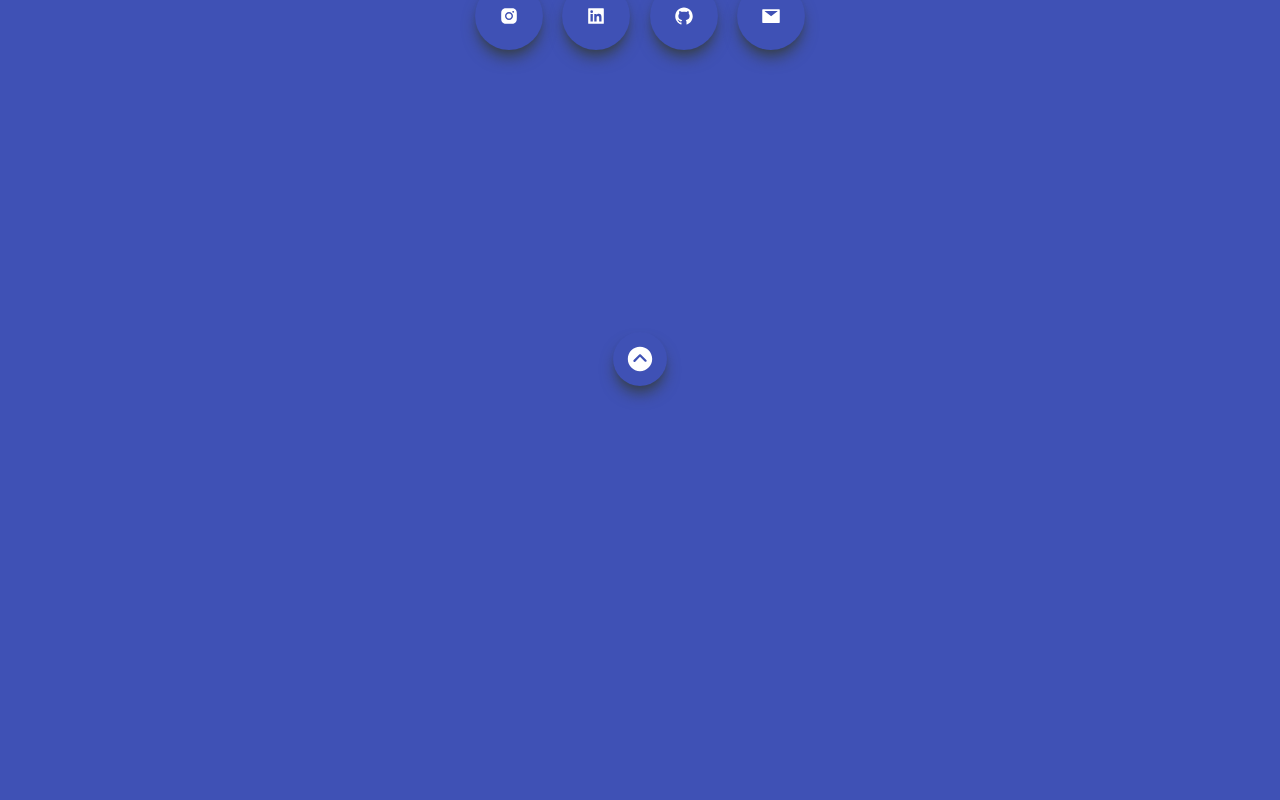
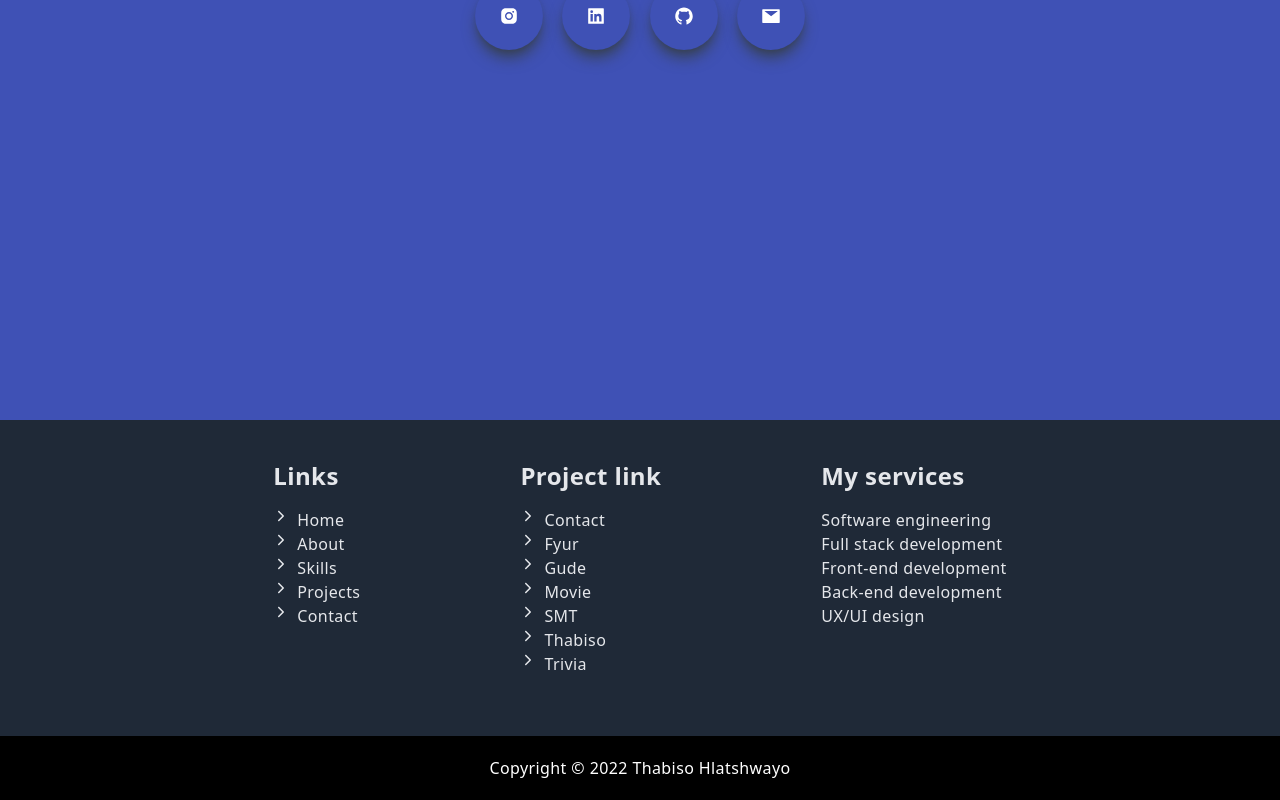
Before and after one commit to Thabiso-Timzo/Thabiso-Hlatshwayo, a Next.js app: page / in a window 1280 px wide. Shown: the part 596-1396 px from the top of the page. Before the commit the page ends 1030 px from the top, so only its background shows below. Built offline with nearby package versions, Linux system fonts and the light colour scheme.

Commit message:
Modified footer design

```diff
--- a/components/footer/Footer.jsx
+++ b/components/footer/Footer.jsx
@@ -1,17 +1,165 @@
 import Link from 'next/link'
-import React from 'react'
-import { IoIosArrowDropupCircle  } from 'react-icons/io'
+import React, { useEffect, useState} from 'react'
+import { IoIosArrowDropupCircle, IoIosArrowForward  } from 'react-icons/io'
 
 const Footer = () => {
+  const [toTop, setToTop] = useState(false)
+
+  useEffect(() => {
+    window.addEventListener('scroll', () => {
+      if (window.scrollY > 100) {
+        setToTop(true)
+      } else {
+        setToTop(false)
+      }
+    })
+  },[])
+
+  const scrollUp = () => {
+    window.scrollTo({
+      top: 0,
+      behaviour: 'smooth'
+    })
+  }
+
   return (
-    <div>
+    <div className={'mt-10'}>
         <div className={'flex justify-center py-12'}>
-            <Link href='/' >
-                <div className={'rounded-full shadow-lg shadow-gray-700 p-3 cursor-pointer hover:scale-105 ease-in duration-75'}>
-                    <IoIosArrowDropupCircle size={30}/>
-                </div>
-            </Link>
+          {toTop && (
+            <div onClick={scrollUp} className={'rounded-full shadow-lg shadow-gray-700 p-3 cursor-pointer hover:scale-105 ease-in duration-75'}>
+              <IoIosArrowDropupCircle size={30}/>
+            </div>
+          )}
         </div>
+        <footer className={'bg-gray-900'}>
+         <div className={'p-10 bg-gray-800 text-gray-200 '}>
+          <div className={'max-w-7xl mx-auto'}>
+            <div className={'gid grid-cols-1 md:grid-cols-2 lg:grid-cols-3 gap-40 flex justify-center'}>
+              <div className={'mb-5'}>
+                <h5 className='text-2xl pb-4'>Links</h5>
+                <ul>
+                  <li>
+                    <Link href={'/'}>
+                      <div className={'flex'}>
+                        <IoIosArrowForward className={'mr-2'}/>
+                        <p>Home</p>
+                      </div>
+                      </Link>
+                  </li>
+                  <li>
+                    <Link href={'/about'}>
+                      <div className={'flex'}>
+                        <IoIosArrowForward className={'mr-2'} />
+                        <p>About</p>
+                      </div>
+                    </Link>
+                  </li>
+                  <li>
+                    <Link href={'/skills'}>
+                      <div className={'flex'}>
+                        <IoIosArrowForward className={'mr-2'}/>
+                        <p>Skills</p>
+                      </div>
+                    </Link>
+                  </li>
+                  <li>
+                    <Link href={'/projects'}>
+                      <div className={'flex'}>
+                        <IoIosArrowForward className={'mr-2'}/>
+                        <p>Projects</p>
+                      </div>
+                    </Link>
+                  </li>
+                  <li>
+                    <Link href={'/contact'}>
+                    <div className={'flex'}>
+                        <IoIosArrowForward className={'mr-2'}/>
+                        <p>Contact</p>
+                      </div>
+                    </Link>
+                  </li>
+                </ul>
+              </div>
+              <div className={'mb-5'}>
+                <h5 className='text-2xl pb-4'>Project link</h5>
+                <ul>
+                  <li>
+                    <Link href={'/projects/contacts'}>
+                    <div className={'flex'}>
+                        <IoIosArrowForward className={'mr-2'}/>
+                        <p>Contact</p>
+                      </div>
+                    </Link>
+                  </li>
+                  <li>
+                    <Link href={'/projects/fyur'}>
+                      <div className={'flex'}>
+                        <IoIosArrowForward className={'mr-2'}/>
+                        <p>Fyur</p>
+                      </div>
+                    </Link>
+                  </li>
+                  <li>
+                    <Link href={'/projects/gude'}>
+                      <div className={'flex'}>
+                        <IoIosArrowForward className={'mr-2'}/>
+                        <p>Gude</p>
+                      </div>
+                    </Link>
+                  </li>
+                  <li>
+                    <Link href={'/projects/movie'}>
+                      <div className={'flex'}>
+                        <IoIosArrowForward className={'mr-2'}/>
+                        <p>Movie</p>
+                      </div>
+                    </Link>
+                  </li>
+                  <li>
+                    <Link href={'/projects/smt'}>
+                      <div className={'flex'}>
+                        <IoIosArrowForward className={'mr-2'}/>
+                        <p>SMT</p>
+                      </div>
+                    </Link>
+                  </li>
+                  <li>
+                    <Link href={'/projects/thabiso'}>
+                      <div className={'flex'}>
+                        <IoIosArrowForward className={'mr-2'}/>
+                        <p>Thabiso</p>
+                      </div>
+                    </Link>
+                  </li>
+                  <li>
+                    <Link href={'/projects/trivia'}>
+                      <div className={'flex'}>
+                        <IoIosArrowForward className={'mr-2'}/>
+                        <p>Trivia</p>
+                      </div>
+                    </Link>
+                  </li>
+                </ul>
+              </div>
+              <div className={'mb-5'}>
+                <h5 className='text-2xl pb-4'>My services</h5>
+                <ul>
+                  <li>Software engineering</li>
+                  <li>Full stack development</li>
+                  <li>Front-end development</li>
+                  <li>Back-end development</li>
+                  <li>UX/UI design</li>
+                </ul>
+              </div>
+            </div>
+          </div>
+        </div>
+        <div className={'w-full bg-black text-white px-10 p-5'}>
+          <div className={'text-center'}>
+            <p>Copyright © {new Date().getFullYear()} Thabiso Hlatshwayo</p>
+          </div>
+        </div>
+      </footer>
     </div>
   )
 }
```
